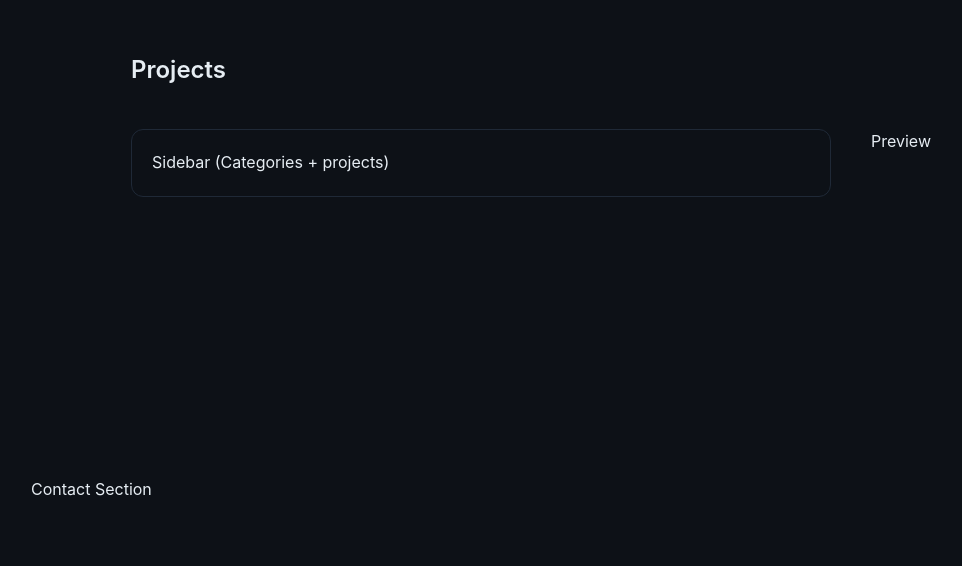
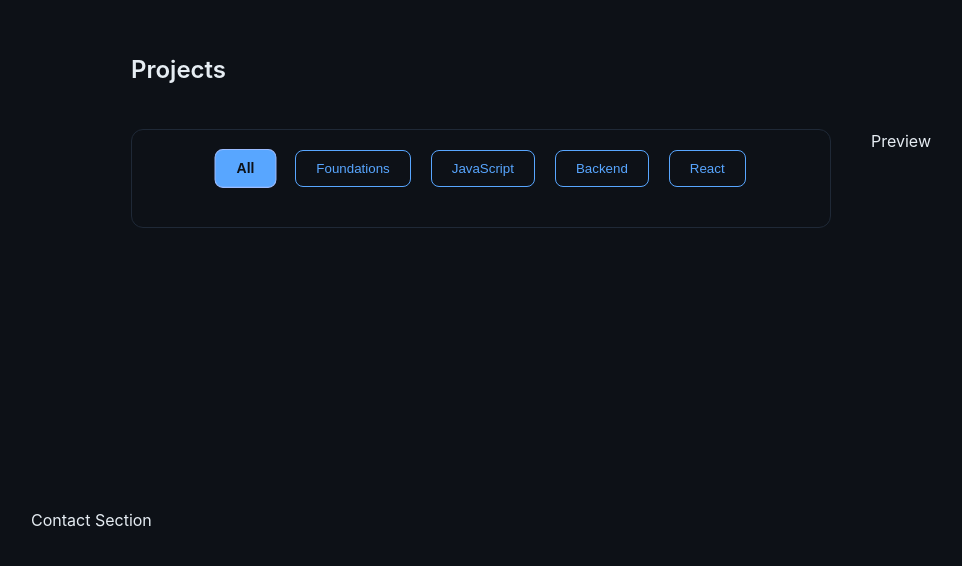
Before and after one commit to oizzoo/oizzoo.github.io, a React app: page / in a window 1280 px wide. Shown: the part 1400-1966 px from the top of the page, without its empty margins (109-1071 px from the left). Built offline with nearby package versions, Linux system fonts and the light colour scheme; the HTML template or start-up script is replaced by a standard one.

Commit message:
feat(projects): add interactive category sidebar with 'All' filter

```diff
--- /dev/null
+++ b/src/components/projects/ProjectSidebar.css
@@ -0,0 +1,38 @@
+.sidebar {
+  width: 100%;
+}
+
+.categories {
+  display: flex;
+  justify-content: center;
+  gap: 20px;
+  flex-wrap: wrap;
+  margin-bottom: 20px;
+}
+
+.category-btn {
+  background: transparent;
+  border: 1px solid #58a6ff;
+  color: #58a6ff;
+  padding: 10px 20px;
+  border-radius: 8px;
+  cursor: pointer;
+  font-weight: 500;
+  transition: all 0.3s ease;
+}
+
+.category-btn:first-child {
+  border-color: #9bbcff;
+  font-weight: 600;
+}
+
+.category-btn:hover {
+  background: #58a6ff22;
+}
+
+.category-btn.active {
+  background: #58a6ff;
+  color: #0d1117;
+  transform: scale(1.05);
+  transition: all 0.2s ease;
+}
--- a/src/components/projects/ProjectSidebar.jsx
+++ b/src/components/projects/ProjectSidebar.jsx
@@ -1,4 +1,31 @@
+import "./ProjectSidebar.css"
+import projectsData from "../../data/Projects";
+import { useState, useMemo } from "react";
+
+
 function ProjectSidebar() {
-  return <aside>Sidebar (Categories + projects)</aside>;
+    const categories = useMemo(
+    () => ["All", ...Object.keys(projectsData)],
+    [projectsData]
+  );
+
+  const [activeCategory, setActiveCategory] = useState("All");
+
+    return (
+    <aside>
+      <div className="categories">
+        {categories.map((category) => (
+          <button
+            key={category}
+            className={`category-btn ${activeCategory === category ? "active" : ""}`}
+            onClick={() => setActiveCategory(category)}
+          >
+            {category}
+          </button>
+        ))}
+      </div>
+    </aside>
+  );
+
 }
 export default ProjectSidebar;
```
